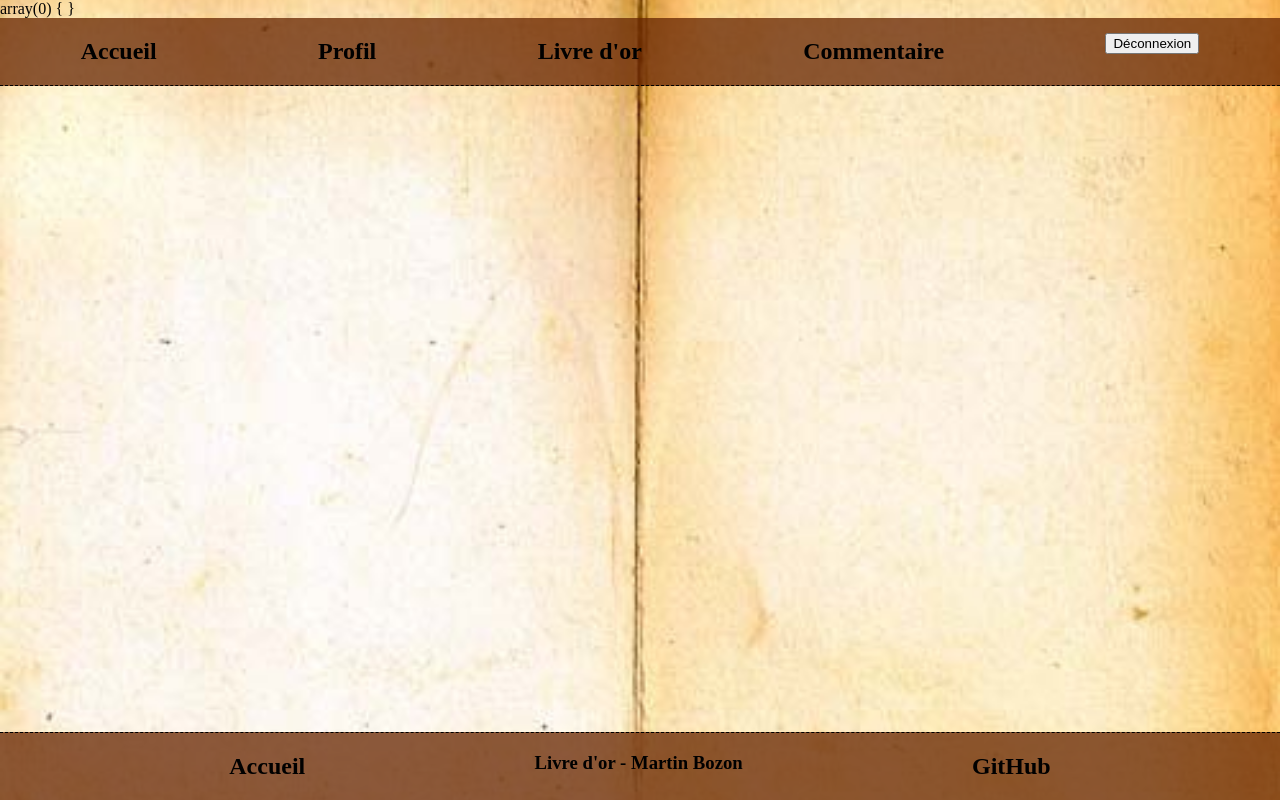
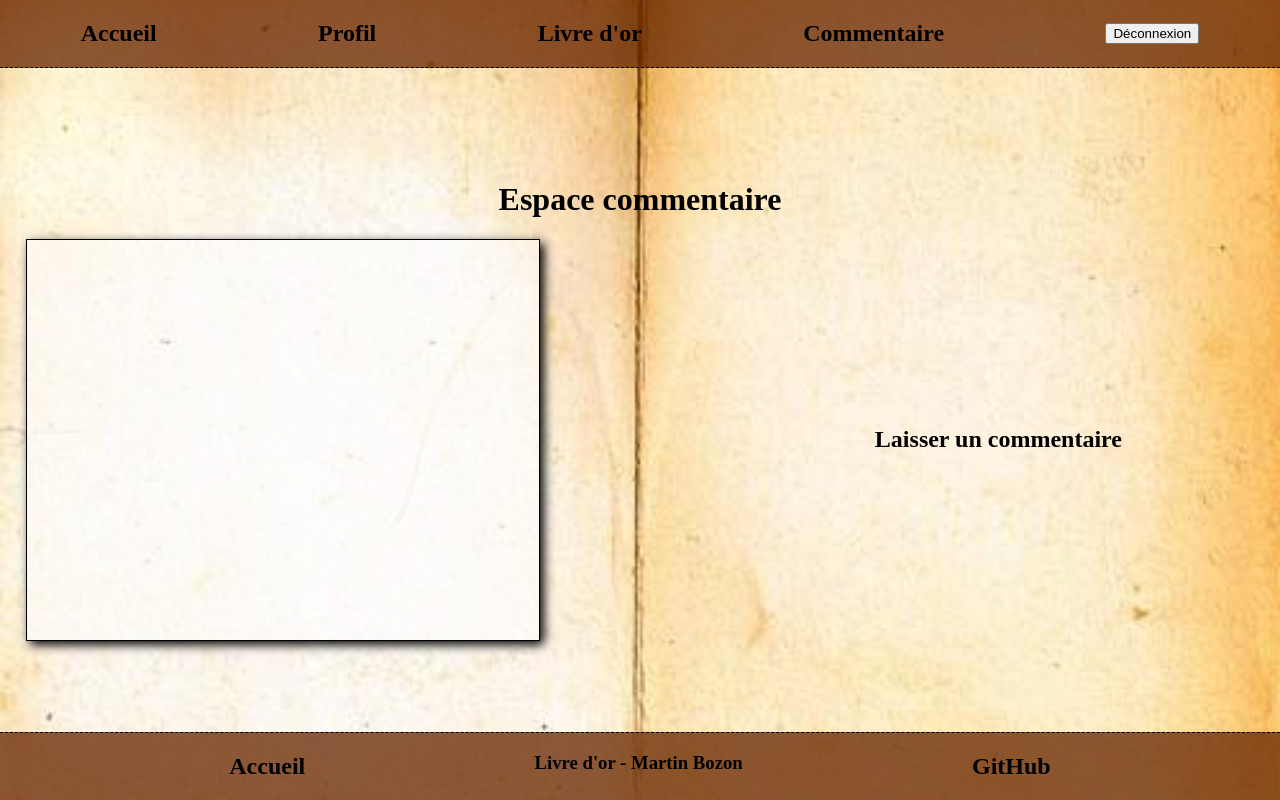
Before and after one commit to martin-bozon/livre-or, a PHP site: page /livre-or.php in a window 1280 px wide. Run offline with PHP 8.4, Linux system fonts and the light colour scheme; the visitor is signed in with stand-in values (Sample User, id 1); data that the repository does not hold is empty.

Commit message:
affiche commentaire ok, plus mise en page livre d'or ok

```diff
--- a/commentaire.php
+++ b/commentaire.php
@@ -1,6 +1,5 @@
 <?php
     session_start();
-    include 'include/php_commentaire.php';
 ?>
 <!DOCTYPE html>
 <html>
@@ -18,6 +17,9 @@
             <label for="com">Commentaire :</label>
             <textarea rows="5" cols="33" id="com" name="com" required>Tu es une superbe personne... </textarea>
             <input type="submit" value="Envoyer" name="send_com"/>
+            <?php
+                 include 'include/php_commentaire.php';
+            ?>
         </form>
     </main>
 
--- a/css/style.css
+++ b/css/style.css
@@ -63,13 +63,60 @@ main
         justify-content: space-evenly;
         align-items: center;
         background-color: blue;
-        width: 25vw;
+        width: 25%;
         height: 50vh;
     }
 #deco
     {
         display: flex;
         align-items: center;
+    }
+#page_com
+    {
+        display: flex;
+        flex-direction: row;
+        width: 100%;
+        align-items: center;
+        justify-content: space-between;
+    }
+#lien_com
+    {
+        display: flex;
+        align-items: center;
+        justify-content: center;
+        flex-grow: 1;
+        height: 10%;
+        width: 40vw;
+        margin-right: 2vw;
+    }
+#espace_com
+    {
+        display: flex;
+        flex-direction: column;
+        height: 50vh;
+        width: 40vw;
+        border: 1px solid black;
+        box-shadow: 4px 4px 10px black;
+        overflow-y: scroll;
+        margin-left: 2vw;
+        background-color: rgba(255, 255, 255, 0.548);
+    }
+#commentaire
+    {
+        display: flex;
+        flex-direction: column;
+        justify-content: center;
+        border-bottom: 1px solid black;
+        width: 100%;
+    }
+#commentaire h4
+    {
+        color: rebeccapurple;
+    }
+#commentaire p
+    {
+        display: flex;
+        flex-direction: column;
     }
 /* FOOTER */
 footer
--- a/include/php_commentaire.php
+++ b/include/php_commentaire.php
@@ -1,13 +1,12 @@
 <?php
 if(isset($_SESSION["login"]))
     {
-        echo 'login';
         if(isset($_POST["send_com"]) && !empty($_POST["com"]))
             {
                 $commentaire = $_POST["com"];
                 $id_user = $_SESSION["id"];
                 $connexionbd = mysqli_connect("localhost" , "root" , "" , "livreor");
-                $requete_com = "INSERT INTO commentaires (commentaire, id_utilisateur, date) VALUES ('$commentaire', $id_user, CUREDATE(DATE_FORMAT(date, '%d/%m/%Y')))";
+                $requete_com = "INSERT INTO commentaires (commentaire, id_utilisateur, date) VALUES ('$commentaire', $id_user, NOW())";
                 $send_com = mysqli_query($connexionbd , $requete_com);
                 mysqli_close($connexionbd);
                 header("Location:livre-or.php");
--- a/include/php_connexion.php
+++ b/include/php_connexion.php
@@ -11,7 +11,6 @@
             $requete_info = "SELECT * FROM utilisateurs WHERE login = '$login'";
             $send_info = mysqli_query($connexionbd , $requete_info);
             $info_user = mysqli_fetch_all($send_info, MYSQLI_ASSOC);
-
             if(!empty($info_user))
                 {
                     if(password_verify($mdp , $info_user[0]["password"]))
--- a/include/php_livre-or.php
+++ b/include/php_livre-or.php
@@ -1,9 +1,18 @@
 <?php
 
         $connexionbd = mysqli_connect("localhost" , "root" , "" , "livreor");
-        $requete = "SELECT commentaires.commentaire, DATE_FORMAT(date, '%d/%m/%Y') AS date, utilisateurs.login FROM commentaires INNER JOIN utilisateurs ON commentaires.id_utilisateur = utilisateurs.id";
+        $requete = "SELECT commentaires.commentaire, date, utilisateurs.login FROM commentaires  INNER JOIN utilisateurs ON commentaires.id_utilisateur = utilisateurs.id ORDER BY date DESC" ;
         $send_requete = mysqli_query($connexionbd, $requete);
         $commentaire_info = mysqli_fetch_all($send_requete, MYSQLI_ASSOC);
-        var_dump($commentaire_info);
 
+        foreach($commentaire_info as $commentaire)
+                {
+                        $date = date('d/m/Y' , strtotime($commentaire["date"]));
+        ?>
+                        <section id="commentaire">
+                                <h4>Posté le <?php echo $date;?> par <?php echo $commentaire["login"];?> :</h4>
+                                <p><?php echo $commentaire["commentaire"];?></p>
+                        </section>
+        <?php
+                }
 ?>
--- a/livre-or.php
+++ b/livre-or.php
@@ -1,6 +1,6 @@
 <?php
     session_start();
-    include 'include/php_livre-or.php';
+
 ?>
 <!DOCTYPE html>
 <html>
@@ -12,9 +12,23 @@
 <body>
     <?php  include 'include/header.php'; ?>
     <main>
-        <!-- Je sais pas encore comment structurer la page -->
-        <!-- Faire différence quand connecté ou pas, pour afficher "poster commentaire" -->
-        <!-- Et laisser les commentaires visibles par tous -->
+        <h1>Espace commentaire</h1>
+        <section id="page_com">
+            <section id="espace_com">
+                <?php include 'include/php_livre-or.php'; ?>
+            </section>
+            <section >
+                <?php
+                    if(isset($_SESSION["login"]))
+                            {
+                ?>
+                                <h2><a href='commentaire.php' id="lien_com">Laisser un commentaire</a></h2>
+                <?php
+                            }
+                ?>
+            </section>
+        </section>
+
     </main>
 
     <footer>
```
